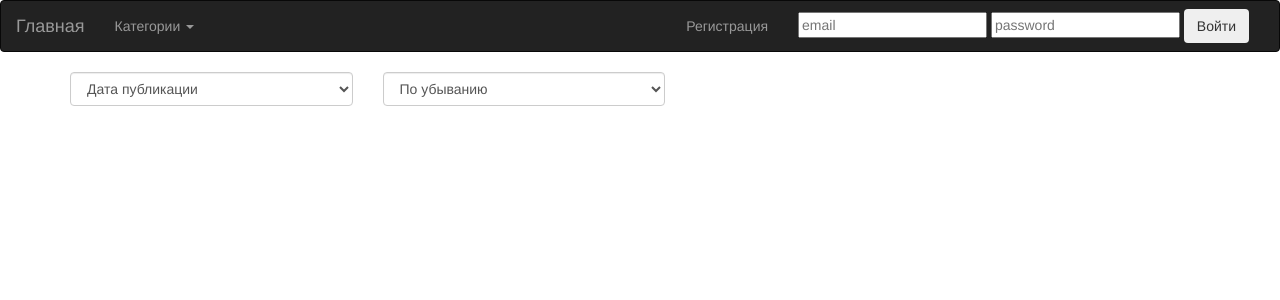
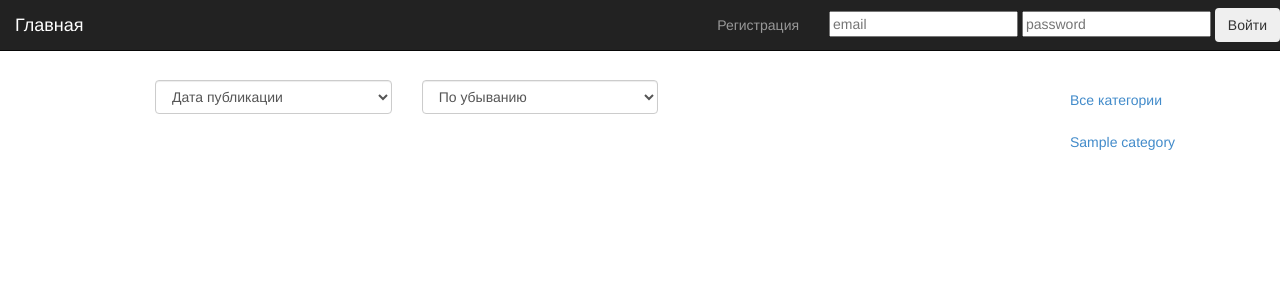
Before and after one commit to ArtemyH/my-first-blog, a Django app: page / in a window 1280 px wide. Shown: the top 300 px of the page. Run offline with Django 3.2, Linux system fonts and the light colour scheme; tables that the repository leaves empty hold one stand-in row (values such as "Sample post"); some libraries are stand-ins or nearby versions.

Commit message:
Changed templates, add sidebar

```diff
--- a/blog/static/js/rating.js
+++ b/blog/static/js/rating.js
@@ -1,10 +1,12 @@
 function plus() {
+    var pk = $('.post').data('pk');
     $.get('/post/plus/', {post_pk: pk}, function(data){
         $('#rate_count').html(data);
     });
 };
 
 function minus() {
+    var pk = $('.post').data('pk');
     $.get('/post/minus/', {post_pk: pk}, function(data){
         $('#rate_count').html(data);
     });
--- a/blog/static/js/sort_post.js
+++ b/blog/static/js/sort_post.js
@@ -1,7 +1,13 @@
-function sort(){
+function sort(cat){
         var field = $("#field").val();
         var order = $("#order").val();
-      $.get('/sort/', {field: field, order: order}, function(data){
+        var category = cat;
+        if (cat == undefined){
+            var category = window.location.href;
+            //alert('cat ' + window.location.href);
+        }
+
+      $.get('/sort/', {field: field, order: order, category: category}, function(data){
           var json_data = JSON.parse(data)
 
           var formatter = new Intl.DateTimeFormat("en", {
@@ -28,4 +34,31 @@ function sort(){
            )
     };
 
+
+    function set_active_nav_link(){
+        $('.nav-link').each(function(){
+            //alert($(this).attr('href') + '  ==  ' + window.location.href);
+               if ('http://127.0.0.1:8000/'+$(this).attr('href') == window.location.href){
+                   $(this).parent().addClass('active');
+               } else {
+                   $(this).parent().removeClass('active');
+               };
+           });
+    };
+
     $(document).ready(sort());
+    $(document).ready(set_active_nav_link());
+
+    $(document).ready(function(){
+
+
+       $('.nav-link').click(function(){
+           $('.nav-link').each(function(){
+               $(this).parent().removeClass('active');
+           });
+
+           $('.data-category').data['cat'] = this;
+           $(this).parent().addClass('active');
+           sort(this.href);
+       });
+    });
--- a/blog/templates/blog/base.html
+++ b/blog/templates/blog/base.html
@@ -3,10 +3,12 @@
 <html lang="en">
 <head>
     <meta charset="UTF-8">
+
+    <meta name="viewport" content="width=device-width, initial-scale=1">
     <title>Блогие дела</title>
     <!--<link rel="stylesheet" href="//maxcdn.bootstrapcdn.com/bootstrap/3.2.0/css/bootstrap.min.css">-->
     <!--<link rel="stylesheet" href="//maxcdn.bootstrapcdn.com/bootstrap/3.3.4/css/bootstrap-theme.min.css">-->
-    <link href="https://fonts.googleapis.com/css?family=Lobster&subset=latin,cyrillic" rel="stylesheet" type="text/css">
+    <!--<link href="https://fonts.googleapis.com/css?family=Lobster&subset=latin,cyrillic" rel="stylesheet" type="text/css">-->
 
     <link rel="stylesheet" href="{% static 'css/bootstrap.min.css' %}">
     <link rel="stylesheet" href="{% static 'css/blog.css' %}">
@@ -37,10 +39,12 @@
 
 </head>
 <body>
-<div id="custom1-bootstrap-menu" class="navbar navbar-inverse " role="navigation">
-    <div class="container-fluid">
+    <div class="container">
+        <div class="row">
+<nav id="custom1-bootstrap-menu" class="navbar navbar-inverse navbar-fixed-top" role="navigation">
+    <!--<div class="container-fluid">-->
         <div class="navbar-header"><a class="navbar-brand" href="/">Главная</a>
-            <button type="button" class="navbar-toggle" data-toggle="collapse" data-target=".navbar-menubuilder"><span class="sr-only">Toggle navigation</span><span class="icon-bar"></span><span class="icon-bar"></span><span class="icon-bar"></span>
+            <button type="button" class="navbar-toggle collapsed" data-toggle="collapse" data-target=".navbar-menubuilder"><span class="sr-only">Toggle navigation</span><span class="icon-bar"></span><span class="icon-bar"></span><span class="icon-bar"></span>
             </button>
         </div>
         <div class="collapse navbar-collapse navbar-menubuilder">
@@ -60,22 +64,11 @@
 
                 {% endif %}
 
-                <li class="dropdown">
-                  <a id="drop1" href="#"  onclick="category_dropdown()" class="dropdown-toggle" data-toggle="dropdown">
-                    Категории
-                    <span class="caret"></span>
-                  </a>
-                  <ul id="category_dropdown" class="dropdown-menu">
-                    <li><a href="#">Текст подпункта</a></li>
-                    <li><a href="#">Текст подпункта</a></li>
-                    <li class="divider"></li>
-                    <li><a href="#">Текст подпункта</a></li>
-                  </ul>
-                </li>
+
             </ul>
             <ul class="nav navbar-nav navbar-right">
                 {% if user.is_authenticated %}
-                <li><a href="{% url 'logout' %}">Выход</a></li>
+                <li margin-right="20px" ><a href="{% url 'logout' %}">Выход</a></li>
                 {% else %}
                 <li><a href="{% url 'register' %}">Регистрация</a></li>
                 <form method="POST" class="navbar-form pull-right form-inline" action="{% url 'login' %}">
@@ -88,8 +81,8 @@
 
             </ul>
         </div>
-    </div>
-</div>
+    </nav>
+<!--</div>-->
 
     <!--<div class="navbar navbar-default" role="navigation">
         {% if user.is_authenticated %}
@@ -120,16 +113,19 @@
         <!--{% endif %}
         <h1><a href="{% url 'post_list' %}">БЛОГие дела</a> </h1>
     </div>-->
-    <div class="content container">
-        <div class="row">
-            <div class="col-md-8">
-
+    <!--<div class="content container">
+        <div class="row">-->
+            <!--<div class="col-md-8">-->
+                <br>
+                <br>
+                <br>
+                <br>
                 {% block content %}
 				{% endblock %}
             </div>
-        </div>
+        <!--</div>
+    </div>-->
     </div>
-
 <script>
     function category_dropdown(){
         $('#category_dropdown').empty();
@@ -140,6 +136,20 @@
     };
 
 </script>
+
+<!--<script type="text/javascript">
+$('document').ready(function() {
+$('.navbar a').each(function() {
+    //alert(window.location.href)
+    //alert($(this).attr('href'));
+if ('http://127.0.0.1:8000'+$(this).attr('href') == window.location.href)
+{
+$(this).parent().addClass('active');
+}
+});
+});
+</script>-->
+
 <script src="{% static 'js/bootstrap.min.js' %}"></script>
 </body>
 </html>
--- a/blog/templates/blog/my_post_detail.html
+++ b/blog/templates/blog/my_post_detail.html
@@ -3,12 +3,9 @@
 
 {% block content %}
 
-<script>
-     var pk='{{post.pk}}';
-</script>
 <script src="{% static 'js/rating.js' %}"></script>
 
-    <div class="post">
+    <div class="post" data-pk="{{ post.pk }}">
         {% if post.published_date %}
             <div class="date">
                 {{ post.published_date }}
--- a/blog/templates/blog/post_list_sort.html
+++ b/blog/templates/blog/post_list_sort.html
@@ -2,33 +2,46 @@
 {% load staticfiles %}
 
 {% block content %}
-<div class="container-fluid">
-    <div class="row">
-        <div class="col-md-5 col-sm-5 col-xs-6">
+<!--<div class="container">
+
+<!--</div>-->
+<div class="row">
+    <div class="col-md-8 col-md-offset-1">
+        <div class="row">
+        <div class="col-md-4 col-sm-4">
         <select class="form-control" type="text" id="field" onchange="sort()">
             <option value="published_date">Дата публикации</option>
             <option value="author">Автор</option>
         </select>
         </div>
-        <div class="col-md-5 col-sm-5 col-xs-6">
+        <div class="col-md-4 col-sm-4">
         <select class="form-control" type="text" id="order" onchange="sort()">
             <option value="desc">По убыванию</option>
             <option value="asc">По возрастанию</option>
         </select>
         </div>
     </div>
-</div>
     <div class="my_posts">
-    <!--{% for post in object_list %}
-        <div class="post">
-            <div class="date">
-                {{ post.created_date }}
-            </div>
-            <h1><a href="{% url 'post_detail' pk=post.pk %}">{{ post.title }}</a></h1>
-            <p>{{ post.description|linebreaksbr }}</p>
-            <p>Автор: <a href="{% url 'user_detail' pk=post.author.pk %}">{{ post.author.username }}</a></p>
+
         </div>
-    {% endfor %}-->
     </div>
+    <div class="col-md-2 col-md-offset-1" >
+        <div > <!--style="position: fixed;"-->
+
+          <ul class="sidebar nav nav-pills nav-stacked">
+            <li class="nav-item" ><a class="nav-link"  href="#-1">Все категории</a></li>
+
+            {% for category in object_list %}
+              <li class="nav-item"><a class="nav-link"  href="#{{ category.pk }}">{{ category.title }}</a></li>
+            {% endfor %}
+            </ul>
+        </div>
+    </div>
+
+<script>
+
+</script>
+
+<!--</div>-->
 <script src="{% static 'js/sort_post.js' %}"></script>
 {% endblock %}
--- a/blog/templates/blog/user_post_list.html
+++ b/blog/templates/blog/user_post_list.html
@@ -1,6 +1,8 @@
 {% extends 'blog/base.html' %}
 
 {% block content %}
+<div class="row">
+    <div class="col-md-10 col-md-offset-1">
         <!--<p><a href="{% url 'profile' pk=user.extuser.pk%}">Профиль</a>
         <a href="{% url 'user_post_list' %}">Список публикаций</a></p>-->
     <h1>Список публикаций</h1>
@@ -15,4 +17,6 @@
             <a href="{% url 'post_detail' pk=post.pk %}">Comments: {{ post.comments.count }}</a>
         </div>
     {% endfor %}
+    </div>
+    </div>
 {% endblock %}
--- a/blog/templates/blog/user_profile_p.html
+++ b/blog/templates/blog/user_profile_p.html
@@ -1,6 +1,8 @@
 {% extends 'blog/base.html' %}
 
 {% block content %}
+<div class="row">
+    <div class="col-md-10 col-md-offset-1">
     <!--<p><a href="{% url 'profile' pk=user.extuser.pk %}">Профиль</a>
         <a href="{% url 'user_post_list' %}">Список публикаций</a></p>-->
     <h1>Профиль</h1>
@@ -16,4 +18,6 @@
         <p>{{ form.as_p }}</p>
 
     </form>
+        </div>
+        </div>
 {% endblock %}
--- a/blog/urls.py
+++ b/blog/urls.py
@@ -3,6 +3,7 @@ from . import views
 
 urlpatterns = [
     url(r'^$', views.PostList.as_view(), name="post_list"),
+    url(r'^category/(?P<pk>\d+)/$', views.PostList.as_view(), name="post_list"),
     url(r'^post/(?P<pk>[0-9]+)/$', views.DetailMyPost.as_view(), name='post_detail'),
     url(r'^post/new/$', views.post_new, name='post_new'),
     url(r'^post/(?P<pk>[0-9]+)/edit/$', views.post_edit, name='post_edit'),
--- a/blog/views.py
+++ b/blog/views.py
@@ -60,12 +60,13 @@ class EditProfile(UpdateView):
 
 
 class PostList(ListView):
-    model = MyPost
+    model = Category
 
     template_name = 'blog/post_list_sort.html'
 
     def get_queryset(self):
-        return MyPost.objects.get_published_posts()
+
+        return Category.objects.all()
 
 class UserPostList(ListView):
     model = MyPost
@@ -173,23 +174,35 @@ class MinusToPost(TemplateView):
 
 
 def post_list_sort(request):
-    #queryset = MyPost.objects.get_published_posts()
+    #print(hello)
     if request.is_ajax():
         field = request.GET['field']
         order = request.GET['order']
+
+        #print(category)
+        try:
+            category = request.GET['category'].split('#')[1]
+        except IndexError:
+            category = '-1'
+
+        if category!='-1':
+            queryset = MyPost.objects.get_published_posts().filter(category__pk=category)
+        else:
+            queryset = MyPost.objects.get_published_posts()
+
         if field == 'author':
             if order == 'asc':
-                queryset = MyPost.objects.get_published_posts().order_by('author__username').values(
+                queryset = queryset.order_by('author__username').values(
                     'pk', 'author', 'author__username', 'title', 'published_date', 'description')
             elif order == 'desc':
-                queryset = MyPost.objects.get_published_posts().order_by('-author__username').values(
+                queryset = queryset.order_by('-author__username').values(
                     'pk', 'author', 'author__username', 'title', 'published_date', 'description')
         elif field == 'published_date':
             if order == 'asc':
-                queryset = MyPost.objects.get_published_posts().order_by('published_date').values(
+                queryset = queryset.order_by('published_date').values(
                     'pk', 'author', 'author__username', 'title', 'published_date', 'description')
             elif order == 'desc':
-                queryset = MyPost.objects.get_published_posts().order_by('-published_date').values(
+                queryset = queryset.order_by('-published_date').values(
                     'pk', 'author', 'author__username', 'title', 'published_date', 'description')
 
     sd = json.dumps(list(queryset), cls=DjangoJSONEncoder)
```
Also changed, not shown: blog/templates/blog/user_detail_and_posts.html (+8 -1 lines), blog/templates/blog/users_list.html (+7 -4 lines), blog/templates/registration/register.html (+4 -26 lines), static/js/rating.js (deleted, +0 -15 lines), blog/static/css/mybootstrap.css (line endings or trailing spaces). Lines whose indentation alone changed are shown as unchanged.
